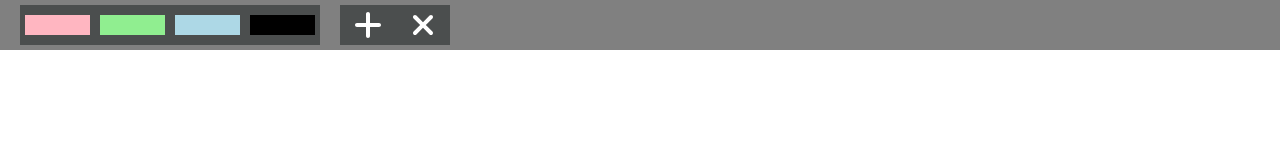
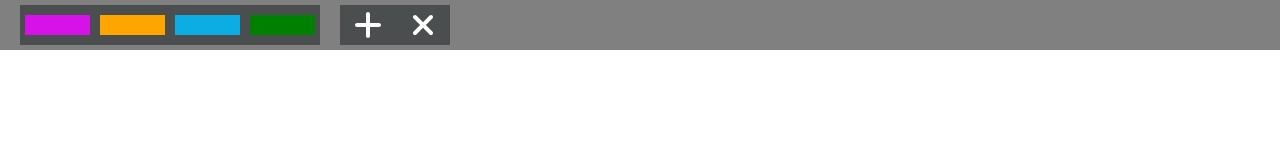
Before and after one commit to premkumar0331/Kanban-Board, a plain HTML site: page index.html in a window 1280 px wide. Drawn offline with Linux system fonts and the light colour scheme.

Commit message:
"Modified the Colors"

```diff
--- a/style.css
+++ b/style.css
@@ -21,7 +21,7 @@
   background-color: #4b4e4e;
 }
 .toolbox_priority_cont > *:hover{
-background-color: orange;
+background-color: cyan;
 }
 .color{
   width: 100px;
@@ -30,16 +30,16 @@ background-color: orange;
   background-color: black;
 }
 .lightpink{
-  background-color: lightpink;
+  background-color: rgb(215, 18, 233);
 }
 .lightgreen{
-  background-color: lightgreen;
+  background-color: rgb(255, 165, 0);
 }
 .lightblue{
-  background-color: lightblue;
+  background-color: rgb(12, 173, 226);
 }
 .lightblack{
-  background-color: black;
+  background-color: green;
 }
 
 .action_btn_cont{
@@ -136,7 +136,7 @@ padding: 8px;
   }
 
   .priority_color_cont > *:hover{
-    background-color: gold;
+    background-color: cyan;
     }
 
   .active{
```
